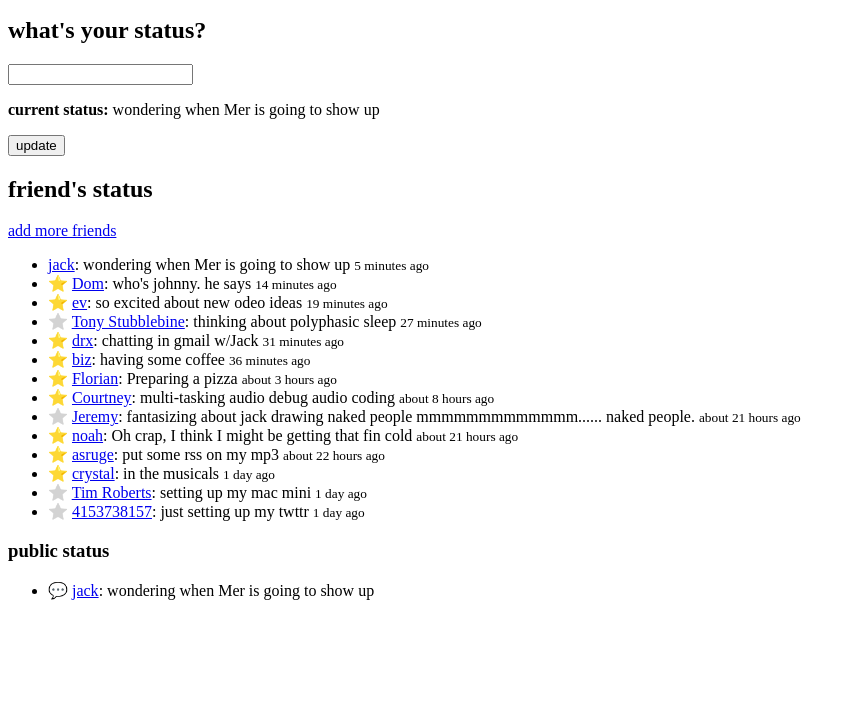
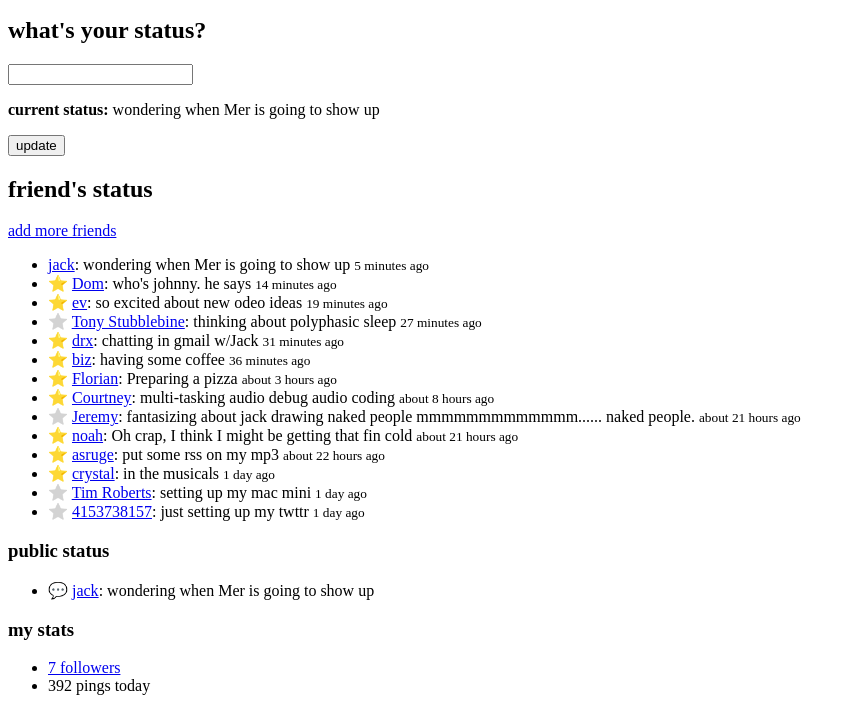
Before and after one commit to carltonLND/early-twitter, a website: page index.html in a window 1280 px wide. Shown: the part 88-800 px from the top of the page, without its empty margins (0-856 px from the left). Drawn offline with Linux system fonts and the light colour scheme.

Commit message:
added stats footer

```diff
--- a/index.html
+++ b/index.html
@@ -99,5 +99,12 @@
         </ul>
       </section>
     </main>
+    <footer>
+      <h3>my stats</h3>
+      <ul>
+        <li><a href="#">7 followers</a></li>
+        <li>392 pings today</li>
+      </ul>
+    </footer>
   </body>
 </html>
```
